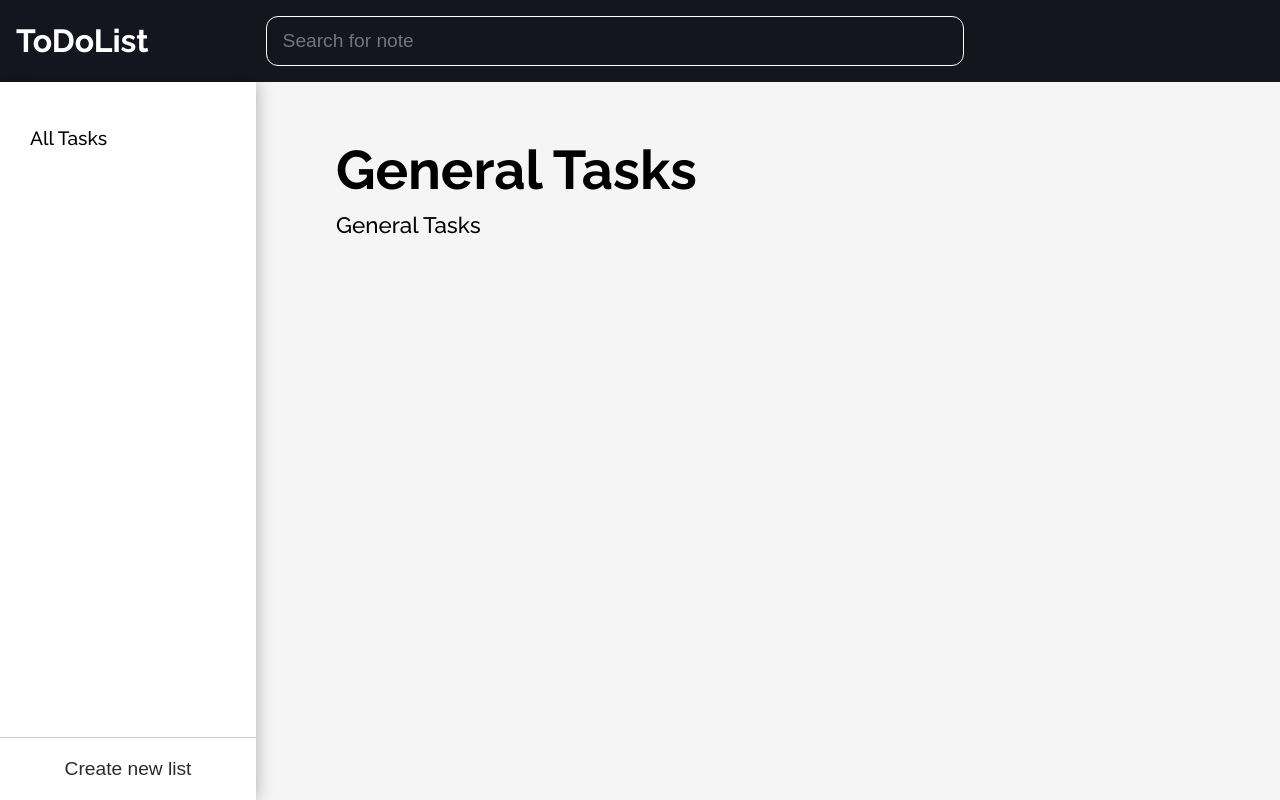
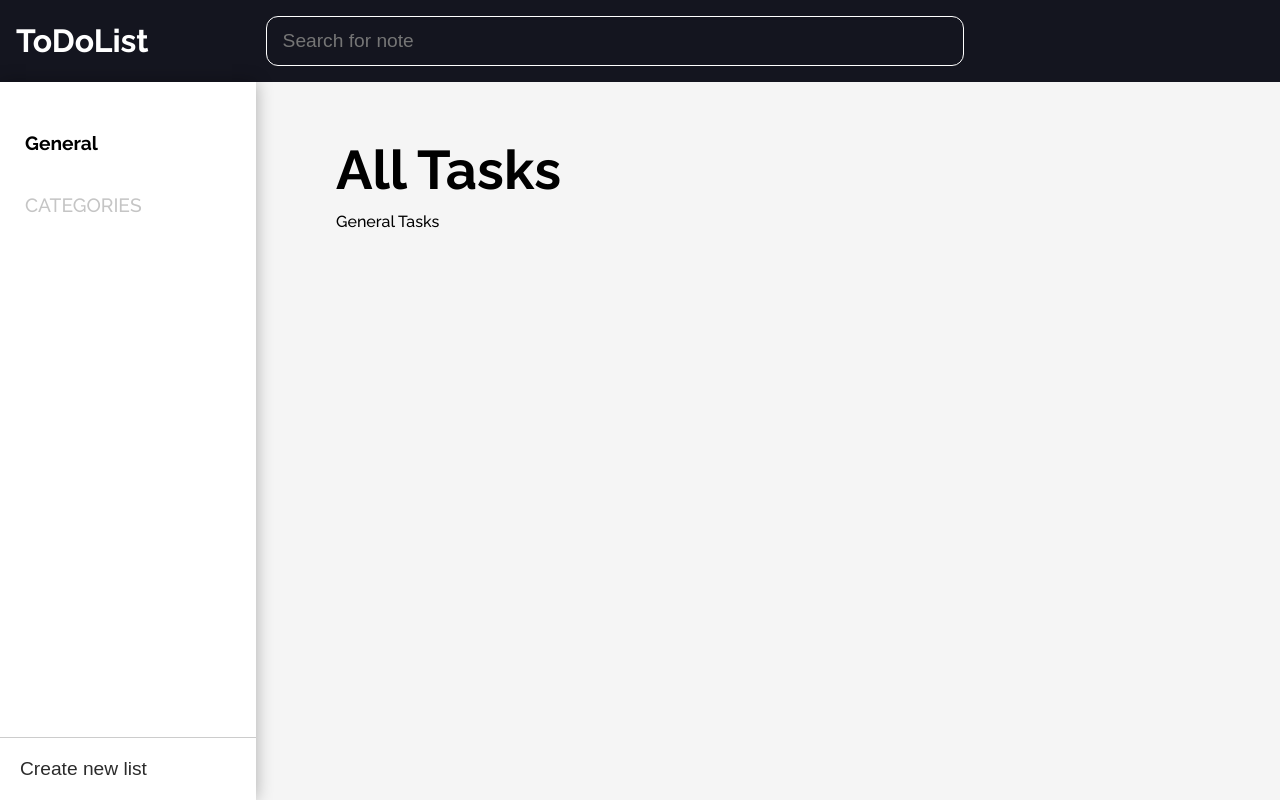
Before and after one commit to Arc-Data/to-do-list, a website built with webpack: page src/index.html in a window 1280 px wide. Built offline with nearby package versions, Linux system fonts and the light colour scheme.

Commit message:
project categories and main content render

```diff
--- a/src/index.html
+++ b/src/index.html
@@ -11,19 +11,18 @@
 		<input type="search" name="search" id = 'search-bar' placeholder = "Search for note">
 		<div></div>
 	</header>
-	<div class = "projects-pane">
-		<div class = 'projects-list'>
+	<div class = "side-bar">
+		<div class = 'project-navigation'>
+			<div id = 'general'>General</div>
+			<div id = 'categories'>Categories</div>
+			<div class = 'projects-list'>
+			</div>
 		</div>
 		<button id = 'open-project-dialog'>
 			Create new list
 		</button>
 	</div>
-	<div class = "main-content">
-		<h1>General Tasks</h1>
-		<p class = "project-description">
-			General Tasks
-		</p>
-	</div>
+	<div id = "main-content"></div>
 	<dialog>
 	<form method = "POST" action = ".">
 		<div class="form-header">
--- a/src/index.js
+++ b/src/index.js
@@ -12,7 +12,11 @@ const DOMController = (() => {
 	const projectDescCounter = document.querySelector('#desc-counter');
 	const createProjectBtn = document.querySelector('#create-project');
 
+	const general = document.querySelector('#general');
 	const projectListContainer = document.querySelector('.projects-list');
+
+	const mainContent = document.querySelector('#main-content');
+
 
 	const openDialog = () => {
 		projectDialog.showModal();
@@ -31,6 +35,8 @@ const DOMController = (() => {
 	const cleanInput = () => {
 		projectTitle.value = '';
 		projectDesc.value = '';
+		projectTitleCounter.textContent = `0/30`;
+		projectDescCounter.textContent = `0/50`;
 	}
 
 	const clearProjectList = () => {
@@ -39,8 +45,43 @@ const DOMController = (() => {
 		}
 	}
 
+	const renderGeneralPage = () => {
+		clearPageContent();
+
+		const h1 = document.createElement('h1');
+		h1.textContent = 'All Tasks';
+		h1.classList.add('project-title-container');
+		mainContent.appendChild(h1);
+
+		const p = document.createElement('p');
+		p.textContent = 'General Tasks';
+		p.classList.add('project-description-container');
+		mainContent.appendChild(p);
+	}
+
+	const renderPage = (index) => {
+		clearPageContent();
+		const projectObj = project.getProject(index);
+
+		const h1 = document.createElement('h1');
+		h1.textContent = projectObj.title;
+		h1.classList.add('project-title-container');
+		mainContent.appendChild(h1);
+
+		const p = document.createElement('p');
+		p.textContent = projectObj.description;
+		p.classList.add('project-description-container');
+		mainContent.appendChild(p);
+	}
+
+	const clearPageContent = () => {
+		while(mainContent.firstChild) {
+			mainContent.removeChild(mainContent.lastChild);
+		}
+	}
+
 	const renderProjectList = () => {
-		const projectList = project.getProjects()
+		const projectList = project.getProjectList()
 
 		clearProjectList();
 
@@ -48,6 +89,9 @@ const DOMController = (() => {
 			let div = document.createElement('div');
 			div.textContent = project.title;
 			div.dataset.idx = idx;
+			div.addEventListener('click', (e) => {
+				renderPage(e.target.dataset.idx);
+			})
 
 			projectListContainer.append(div);
 		})
@@ -62,11 +106,13 @@ const DOMController = (() => {
 		projectDialog.close();
 	}
 
-	project.addProject('All Tasks', '');
 	renderProjectList();
+	renderGeneralPage();
 
-	projectDialog.addEventListener('click', closeDialog)
-	addProjectBtn.addEventListener('click', openDialog)
+	general.addEventListener('click', renderGeneralPage);
+
+	projectDialog.addEventListener('click', closeDialog);
+	addProjectBtn.addEventListener('click', openDialog);
 
 	projectTitle.addEventListener('input', (e) => countLetters(e, projectTitleCounter, 30));
 	projectDesc.addEventListener('input', (e) => countLetters(e, projectDescCounter, 50));
--- a/src/projects.js
+++ b/src/projects.js
@@ -9,16 +9,23 @@ const Project = (title, description, tasks) => {
 const projects = (() => {
 	const projects = [];
 
-	const getProjects = () => projects;
+	const getProjectList = () => projects;
+
+
 
 	const addProject = (title, desc) => {
 		const newProject = Project(title, desc, []);
 		projects.push(newProject);
 	}
 
+	const getProject = (index) => {
+		return projects[index];
+	}
+
 	return {
 		addProject,
-		getProjects,
+		getProjectList,
+		getProject,
 	}
 })();
 
--- a/src/style.css
+++ b/src/style.css
@@ -54,7 +54,7 @@ header div:first-child {
 }
 
 
-.projects-pane {
+.side-bar {
 	background:white;
 	height:100%;
 	box-shadow: 0 0 1em rgba(0, 0, 0, 0.3);
@@ -63,22 +63,44 @@ header div:first-child {
 	font-weight:700;
 }
 
-.projects-list {
+.project-navigation {
 	font-size:1.2rem;
-	font-weight: 500;
-	padding-top:40px;
+	padding: 40px 15px 0px 15px;
 }
 
-.projects-list > div{
-	padding:5px 30px;
+#general, #categories {
+	padding:10px 10px;
+	border-radius:12px;
 }
 
+#categories {
+	text-transform: uppercase;
+	font-weight:500;
+	margin-top:20px;
+	color:#c5c5c5;
+}
+
+.projects-list > div {
+	padding:10px 20px;
+}
+
+.projects-list > div,
+#general  {
+	border-radius:12px;
+}
+
+.projects-list > div:hover,
+#general:hover {
+	cursor:pointer;
+	background: rgba(0,0,0,0.3);
+}
 
 #open-project-dialog {
 	padding:20px;
 	border:none;
 	border-top:1px solid #ccc;
 	background:transparent;
+	text-align:left;
 	outline:none;
 	color: #2b2b2b;
 	font-size:1.2rem;
@@ -86,9 +108,10 @@ header div:first-child {
 
 #open-project-dialog:hover {
 	cursor:pointer;
+	background:rgba(0,0,0,0.3);
 }
 
-.main-content {
+#main-content {
 	padding:20px 0px 0px 80px;
 }
 
```
Also changed, not shown: src/task.js (added).
